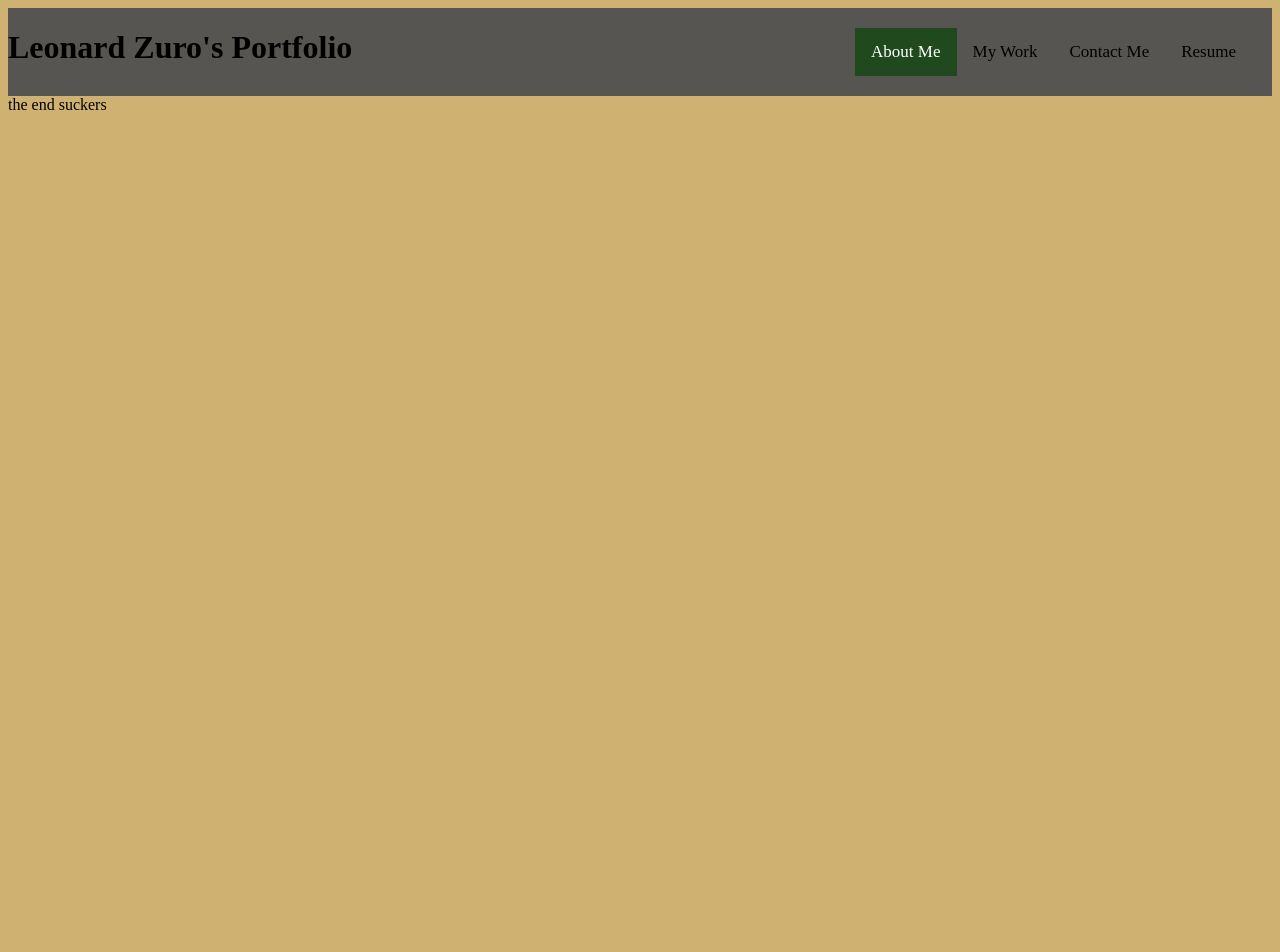
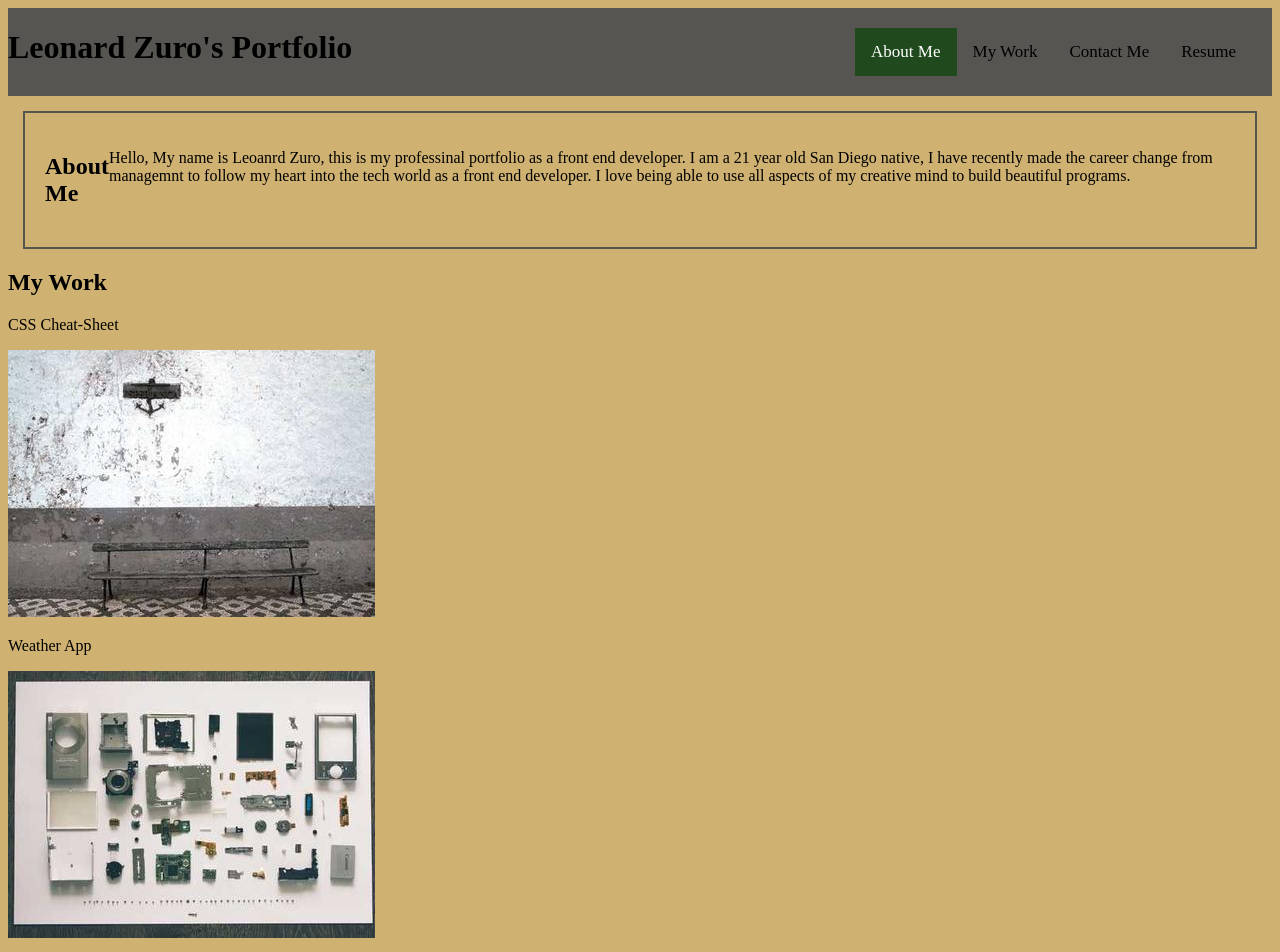
Before and after one commit to LenZuro/First-portfolio, a plain HTML site: page index.html in a window 1280 px wide. Shown: the top 952 px of the page. Before the commit the page ends 800 px from the top, so only its background shows below. Drawn offline with Linux system fonts and the light colour scheme.

Commit message:
added the boxes and photos, updated the strcutre of how the HTML messhed.

```diff
--- a/index.html
+++ b/index.html
@@ -11,7 +11,7 @@
     <h1> Leonard Zuro's Portfolio</h1>
     <div class="topnav">
         <a class="active" href="#about-me">About Me</a>
-        <a href="#nmy-work">My Work</a>
+        <a href="#my-work">My Work</a>
         <a href="#contact-me">Contact Me</a>
         <a href="#resume">Resume</a>
       </div>
@@ -20,14 +20,35 @@
 <body>
 
     <section class="about-me">
+        <h2>About Me</h2>
 
+<p> Hello, My name is Leoanrd Zuro, this is my professinal portfolio as a front end developer. I am a 21 year old San Diego native, I have recently made the career change from managemnt to
+    follow my heart into the tech world as a front end developer. I love being able to use all aspects of my creative mind to build beautiful programs.
+</p>
     </section>
     <section class="my-work">
+        <h2>My Work</h2>
+        <div class="projects">
+            <aside class="card">
+                <p id="box-headers">CSS Cheat-Sheet</p>
+                <img src="bench.jpg" alt="an bench with a two tone white and grey scale backround wall">
+                <p><a href="https://www.dictionary.com/e/slang/rickrolling/"></a></p>
+            </aside>
+            <aside class="card">
+                <p id="box-headers"> Weather App</p>
+                <img src="broken-down.jpg" alt=" a camera that has been completely broken down to expose all the interal parts.">
+                <p><a href="https://www.dictionary.com/e/slang/rickrolling/"></a></p>
+            </aside>
+            <aside class="card">
+                <p id="box-headers">Surfboard Store Front</p>
+                <img src="beach.jpg" alt="a blakc and white photo of a beach covered in fog.">
+                <p> <a href="https://www.dictionary.com/e/slang/rickrolling/"></a></p>
+            </aside>
 
-    </section>
-    <section class="contact-me">
 
-    </section>
+
+        </div>
+
     <section class="resume">
 
     </section>
--- a/style.css
+++ b/style.css
@@ -1,5 +1,8 @@
 *{
 
+}
+main{
+  font-family: 'Times New Roman', Times, serif;
 }
 body{
     background-color:#cfb172 ;
@@ -42,3 +45,11 @@ justify-content: space-between;
     background-color: #204a1d;
     color: white;
   }
+  .about-me{
+    display: flex;
+    padding: 20px;
+    margin: 15px;
+    border-style: solid;
+    border-width: 2px;
+    border-color: #575551;
+  }
```
Also changed, not shown: beach.jpg (added), bench.jpg (added), broken-down.jpg (added).
